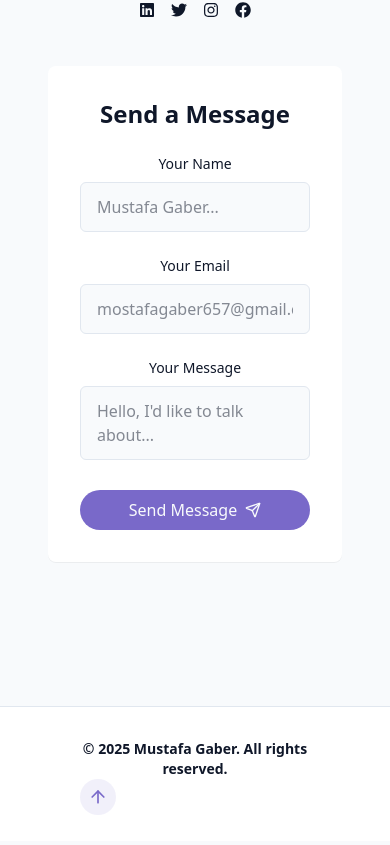
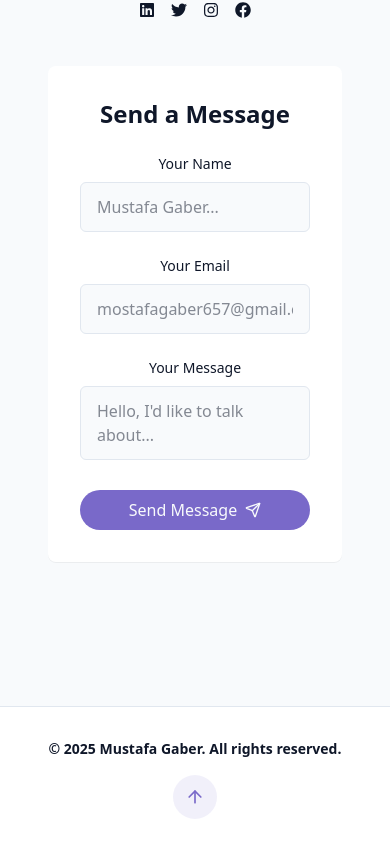
Before and after one commit to MustafaGaber1/My_Portfolio, a React (Vite) app: page / in a window 390 px wide. Shown: the part 7384-8229 px from the top of the page. Built offline with nearby package versions, Linux system fonts and the light colour scheme.

Commit message:
navbra and footer icons fixed on mobile devices

```diff
--- a/src/components/Footer.jsx
+++ b/src/components/Footer.jsx
@@ -2,13 +2,13 @@ import { ArrowUp } from "lucide-react";
 
 const Footer = () => {
   return (
-    <footer className="py-6.5 px-20 font-semibold bg-card relative border-t border-border mt-12 pt-8 flex flex-wrap justify-between items-center">
+    <footer className="py-6.5 px-4 sm:px-6 md:px-8 lg:px-20 font-semibold bg-card relative border-t border-border mt-12 pt-8 flex flex-col sm:flex-row justify-between items-center gap-4 sm:gap-0">
       <p className="text-sm text-muted-foreground">
         &copy; {new Date().getFullYear()} Mustafa Gaber. All rights reserved.
       </p>
       <a
         href="#hero"
-        className="p-2 rounded-full bg-primary/10 hover:bg-primary/20 text-primary transition-colors"
+        className="p-3 rounded-full bg-primary/10 hover:bg-primary/20 text-primary transition-colors flex-shrink-0"
       >
         <ArrowUp size={20} />
       </a>
--- a/src/components/ThemeToggle.jsx
+++ b/src/components/ThemeToggle.jsx
@@ -27,7 +27,9 @@ export const ThemeToggle = () => {
     <button
       onClick={toggleTheme}
       className={cn(
-        "fixed top-5 right-18 z-50 p-2 rounded-full transition-colors duration-300",
+        "fixed z-50 p-2 rounded-full transition-colors duration-300",
+        "top-[26px] right-[88px] md:hidden",
+        "md:top-5 md:right-18 md:block",
         "focus:outline-hidden"
       )}
     >
```
